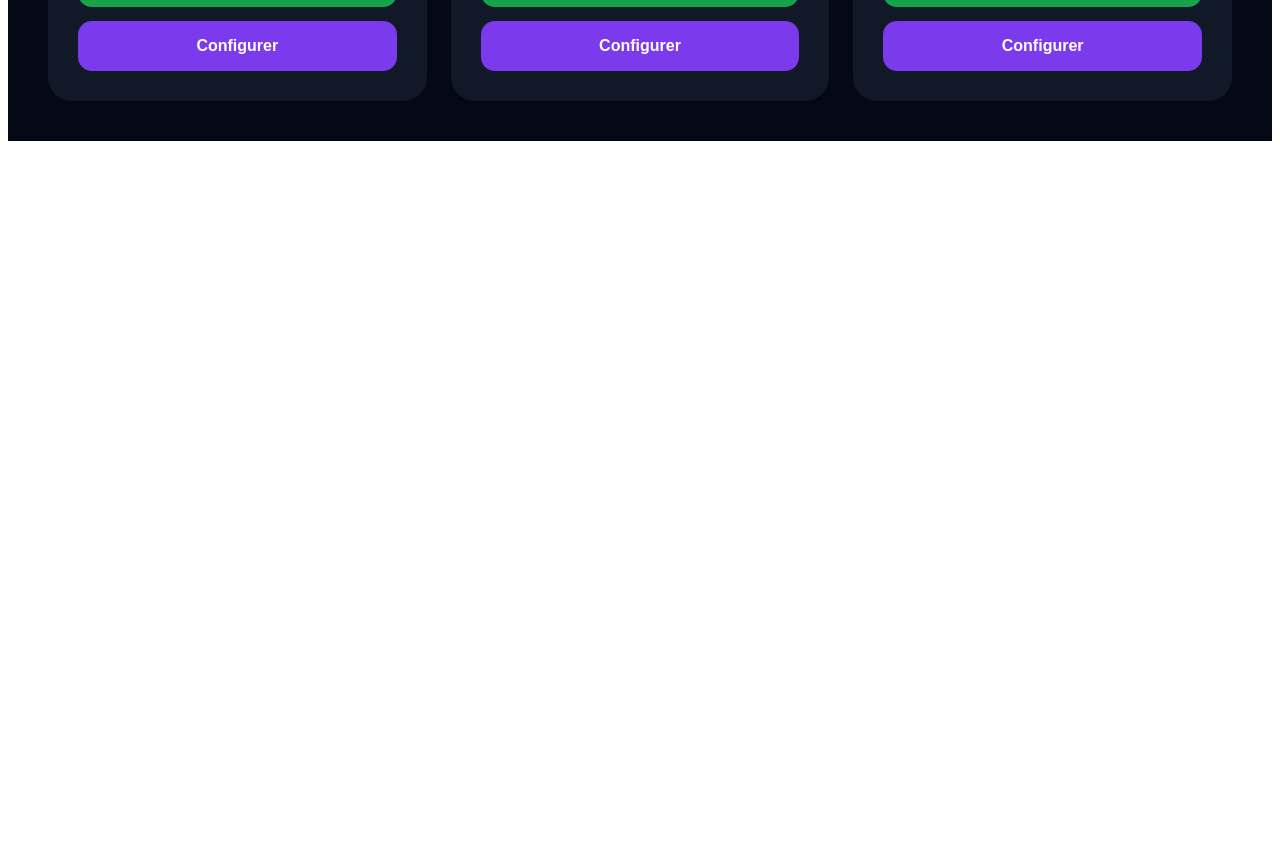
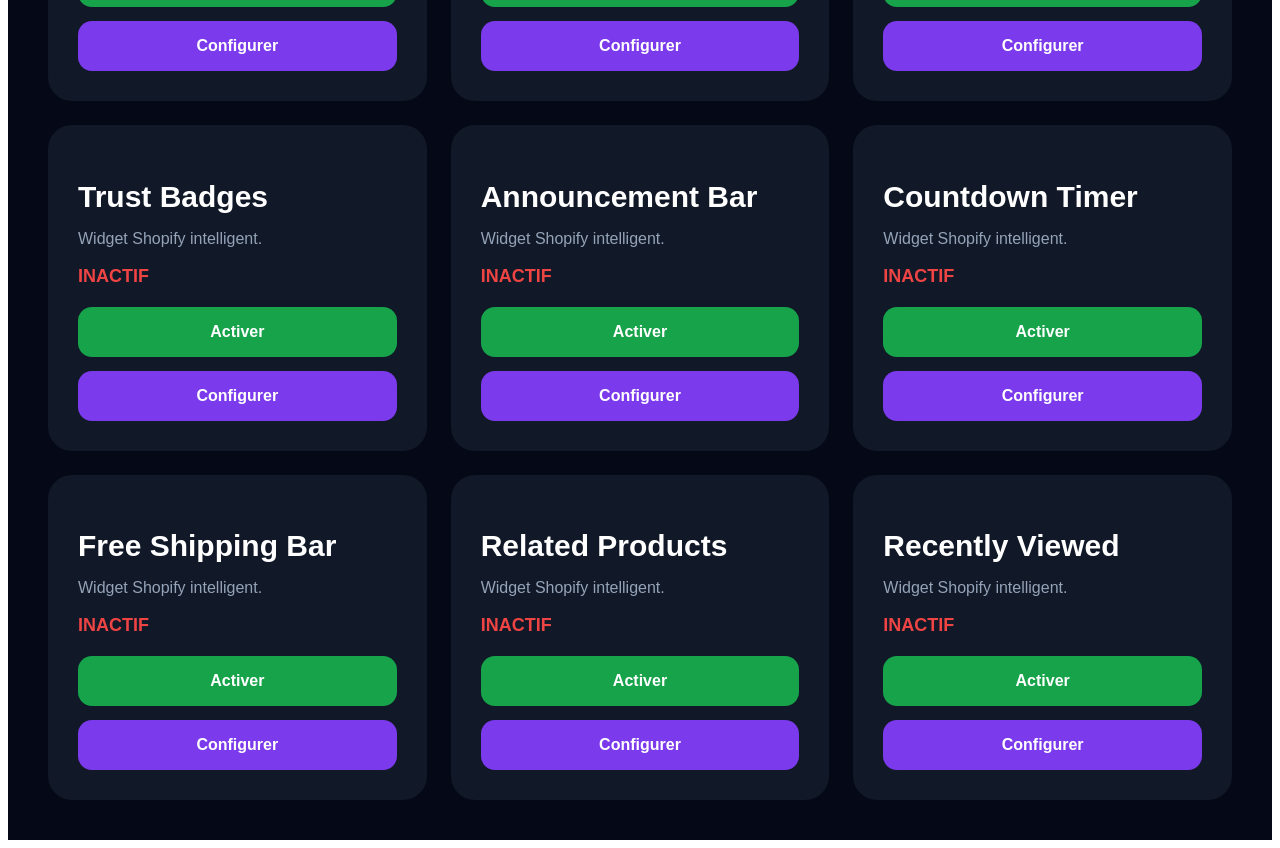
Before and after one commit to Amba91/Boost-App, a Next.js app: page / in a window 1280 px wide. Shown: the part 780-1628 px from the top of the page. Before the commit the page ends 929 px from the top, so only its background shows below. Built offline with nearby package versions, Linux system fonts and the light colour scheme; no server answers; the database is empty.

Commit message:
Add core Boost widgets

```diff
--- a/app/page.tsx
+++ b/app/page.tsx
@@ -10,6 +10,12 @@ const widgets = [
   { name: "Reviews", slug: "reviews" },
   { name: "Bundles", slug: "bundles" },
   { name: "Tracking", slug: "tracking" },
+  { name: "Trust Badges", slug: "trust-badges" },
+  { name: "Announcement Bar", slug: "announcement-bar" },
+  { name: "Countdown Timer", slug: "countdown-timer" },
+  { name: "Free Shipping Bar", slug: "free-shipping-bar" },
+  { name: "Related Products", slug: "related-products" },
+  { name: "Recently Viewed", slug: "recently-viewed" },
 ]
 
 export default function HomePage() {
```
